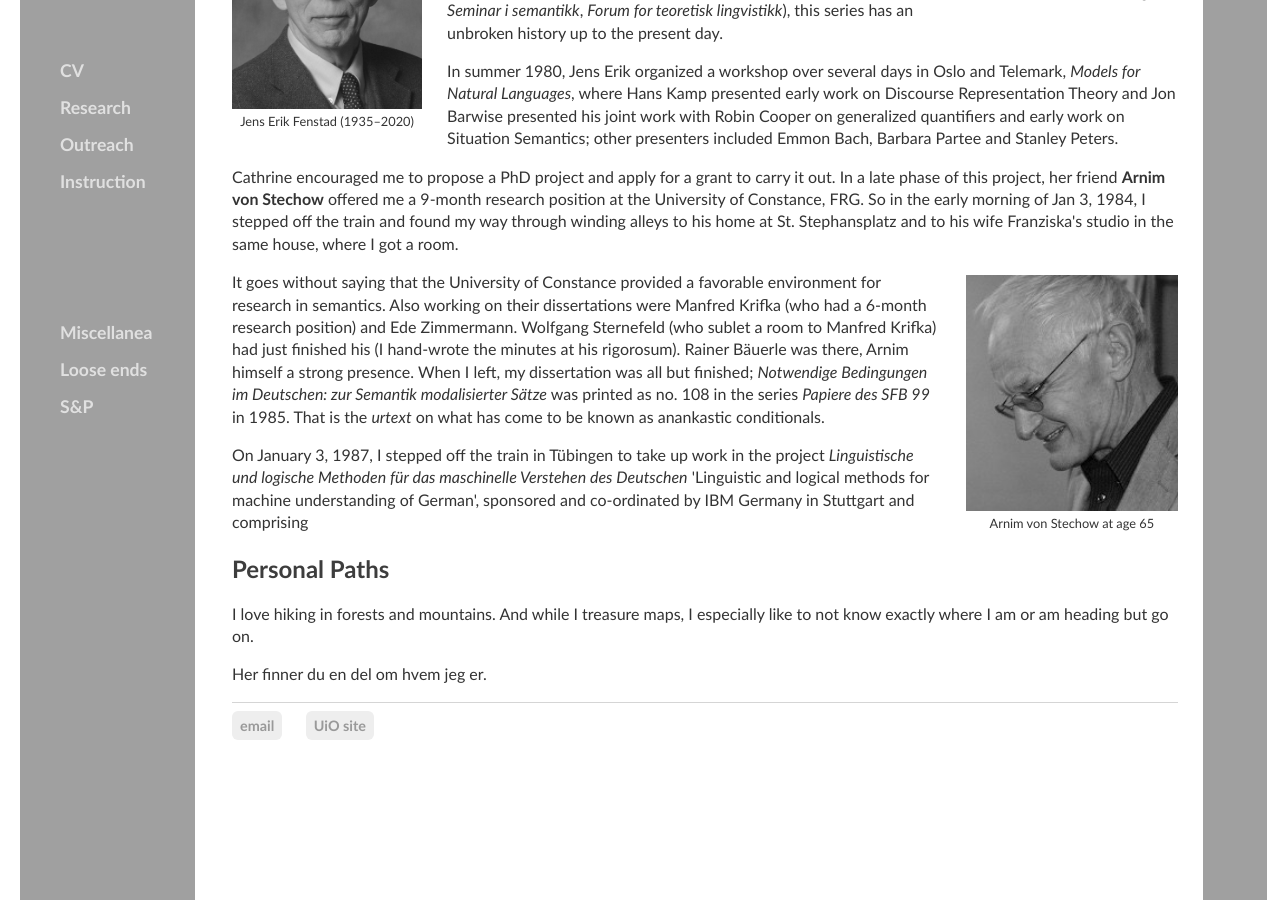
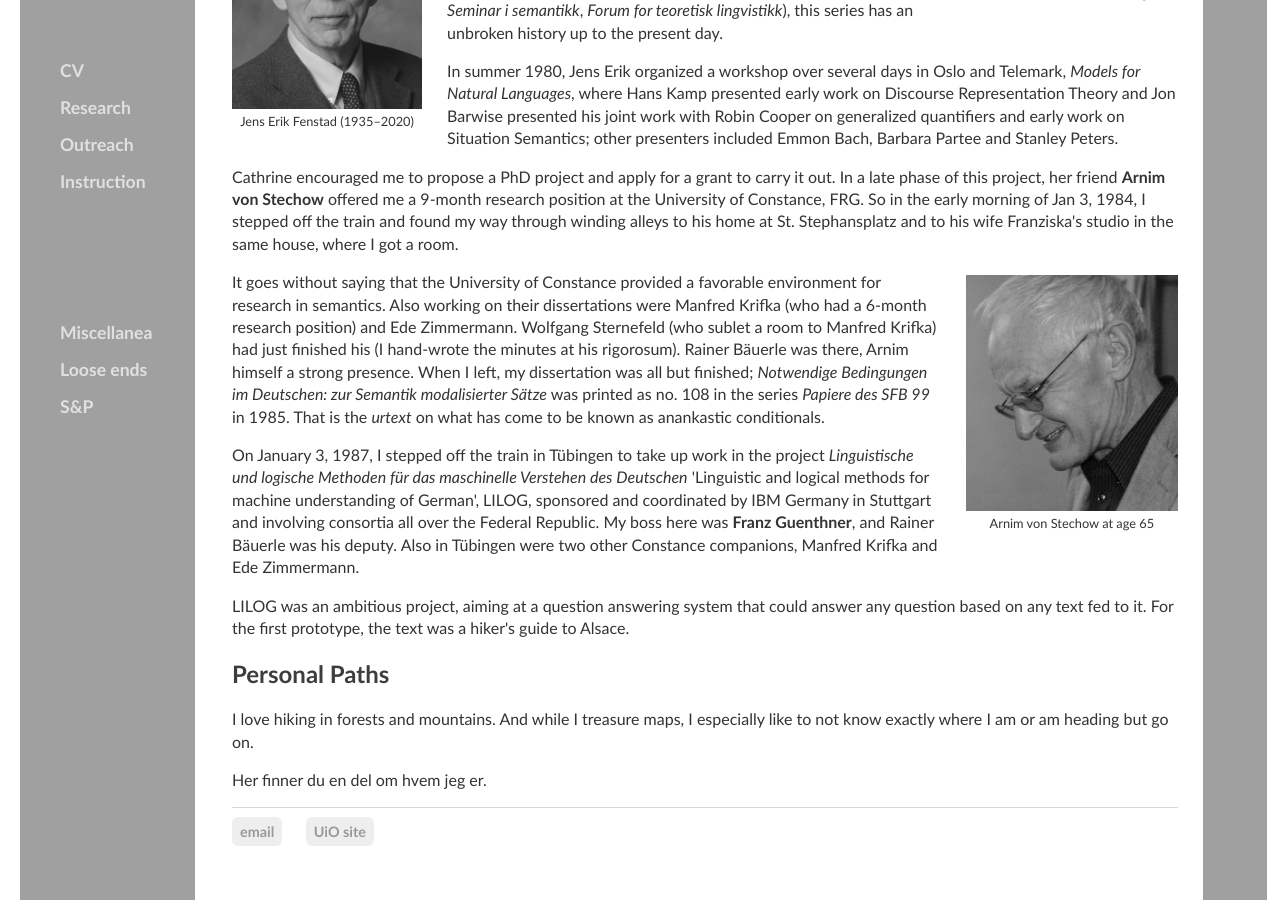
Before and after one commit to kjelljs/kjelljs.github.io, a Jekyll site: the page built from about/index.html, in a window 1280 px wide and 900 px high, scrolled down 892 px. Built offline with Jekyll 4.4.1, drawn with Linux system fonts in a browser that asks for light colours.

Commit message:
Update index.html

```diff
--- a/about/index.html
+++ b/about/index.html
@@ -28,7 +28,8 @@ figcaption {
 	<p>Cathrine encouraged me to propose a PhD project and apply for a grant to carry it out. In a late phase of this project, her friend <b>Arnim von Stechow</b> offered me a 9-month research position at the University of Constance, FRG. So in the early morning of Jan 3, 1984, I stepped off the train and found my way through winding alleys to his home at St. Stephansplatz and to his wife Franziska's studio in the same house, where I got a room.</p>
 	<div style="float:right;"><figure class="rightfig"><img style="height:236px;" src="/pics/AvS65.jpg"><figcaption>Arnim von Stechow at age 65</figcaption></figure></div>
 	<p>It goes without saying that the University of Constance provided a favorable environment for research in semantics. Also working on their dissertations were Manfred Krifka (who had a 6-month research position) and Ede Zimmermann. Wolfgang Sternefeld (who sublet a room to Manfred Krifka) had just finished his (I hand-wrote the minutes at his rigorosum). Rainer Bäuerle was there, Arnim himself a strong presence. When I left, my dissertation was all but finished; <i>Notwendige Bedingungen im Deutschen: zur Semantik modalisierter Sätze</i> was printed as no. 108 in the series <i>Papiere des SFB 99</i> in 1985. That is the <i>urtext</i> on what has come to be known as anankastic conditionals.</p>
-<p>On January 3, 1987, I stepped off the train in Tübingen to take up work in the project <i>Linguistische und logische Methoden für das maschinelle Verstehen des Deutschen</i> 'Linguistic and logical methods for machine understanding of German', sponsored and co-ordinated by IBM Germany in Stuttgart and comprising </p>
+<p>On January 3, 1987, I stepped off the train in Tübingen to take up work in the project <i>Linguistische und logische Methoden für das maschinelle Verstehen des Deutschen</i> 'Linguistic and logical methods for machine understanding of German', LILOG, sponsored and coordinated by IBM Germany in Stuttgart and involving consortia all over the Federal Republic. My boss here was <b>Franz Guenthner</b>, and Rainer Bäuerle was his deputy. Also in Tübingen were two other Constance companions, Manfred Krifka and Ede Zimmermann.</p>
+<p>LILOG was an ambitious project, aiming at a question answering system that could answer any question based on any text fed to it. For the first prototype, the text was a hiker's guide to Alsace. </p>
 	<h2 id="priv">Personal Paths</h2>
 	<p>I love hiking in forests and mountains. And while I treasure maps, I especially like to not know exactly where I am or am heading but go on.</p>
 	<p>Her finner du en del om hvem jeg er.</p>
```
